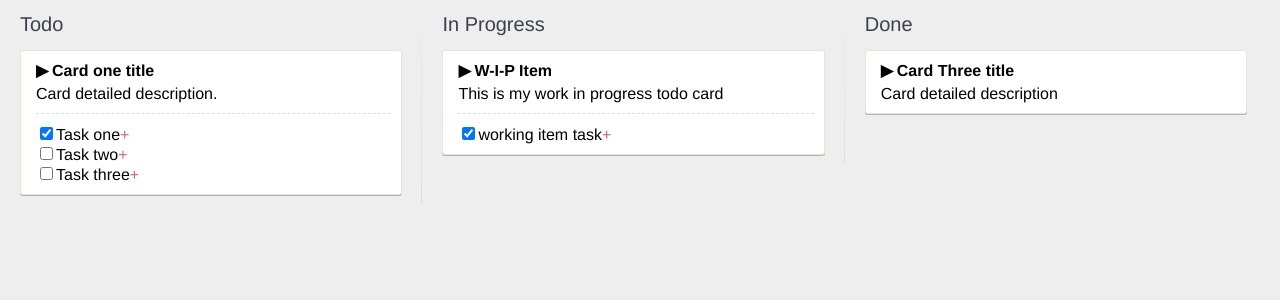
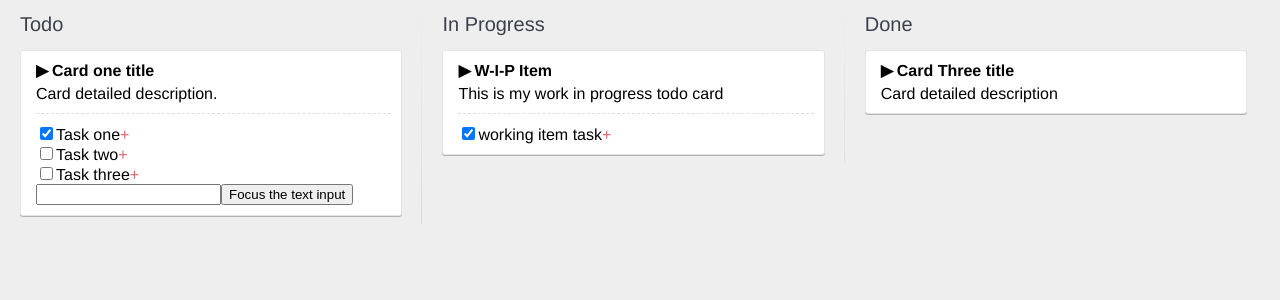
Before and after one commit to dkafle/react-kanban, a React (Create React App) app: page / in a window 1280 px wide. Shown: the top 300 px of the page. Built offline with nearby package versions, Linux system fonts and the light colour scheme.

Commit message:
adding add task input field for todo

```diff
--- a/src/components/Card.js
+++ b/src/components/Card.js
@@ -1,5 +1,6 @@
 import React from 'react'
 import CheckList from './CheckList'
+import FocusText from './FocusText'
 
 class Card extends React.Component {
   constructor (props) {
@@ -12,8 +13,12 @@ class Card extends React.Component {
         <div className='card__title'>{value.title}</div>
         <div className='card__details'>{value.description}</div>
         <CheckList tasks={value.tasks} />
+        { value.status === 'todo'
+            ? <FocusText />
+            : null
+        }
       </div>
-    })
+    }, this)
     return (
       <div className='card'>
         {cards}
--- /dev/null
+++ b/src/components/FocusText.js
@@ -0,0 +1,24 @@
+import React from 'react'
+
+class FocusText extends React.Component {
+    constructor(props) {
+        super(props)
+        this.state = {}
+    }
+    handleClick () {
+        this.refs.myTextInput.focus()
+    }
+    render () {
+        return (
+            <div>
+                <input type='text' ref='myTextInput' />
+                <input
+                    type='button'
+                    value='Focus the text input'
+                    onClick={this.handleClick.bind(this)}
+                />
+            </div>
+        )
+    }
+}
+export default FocusText
--- a/src/components/KanbanBoard.js
+++ b/src/components/KanbanBoard.js
@@ -17,13 +17,16 @@ class KanbanBoard extends React.Component {
       <div className='app'>
         <List
           listName='Todo'
-          workItems={this._getItems('todo')} />
+          workItems={this._getItems('todo')}
+          allowToAdd={true} />
         <List
           listName='In Progress'
-          workItems={this._getItems('in-progress')} />
+          workItems={this._getItems('in-progress')}
+          allowToAdd={false} />
         <List
           listName='Done'
-          workItems={this._getItems('done')} />
+          workItems={this._getItems('done')}
+          allowToAdd={false} />
       </div>
     )
   }
```
